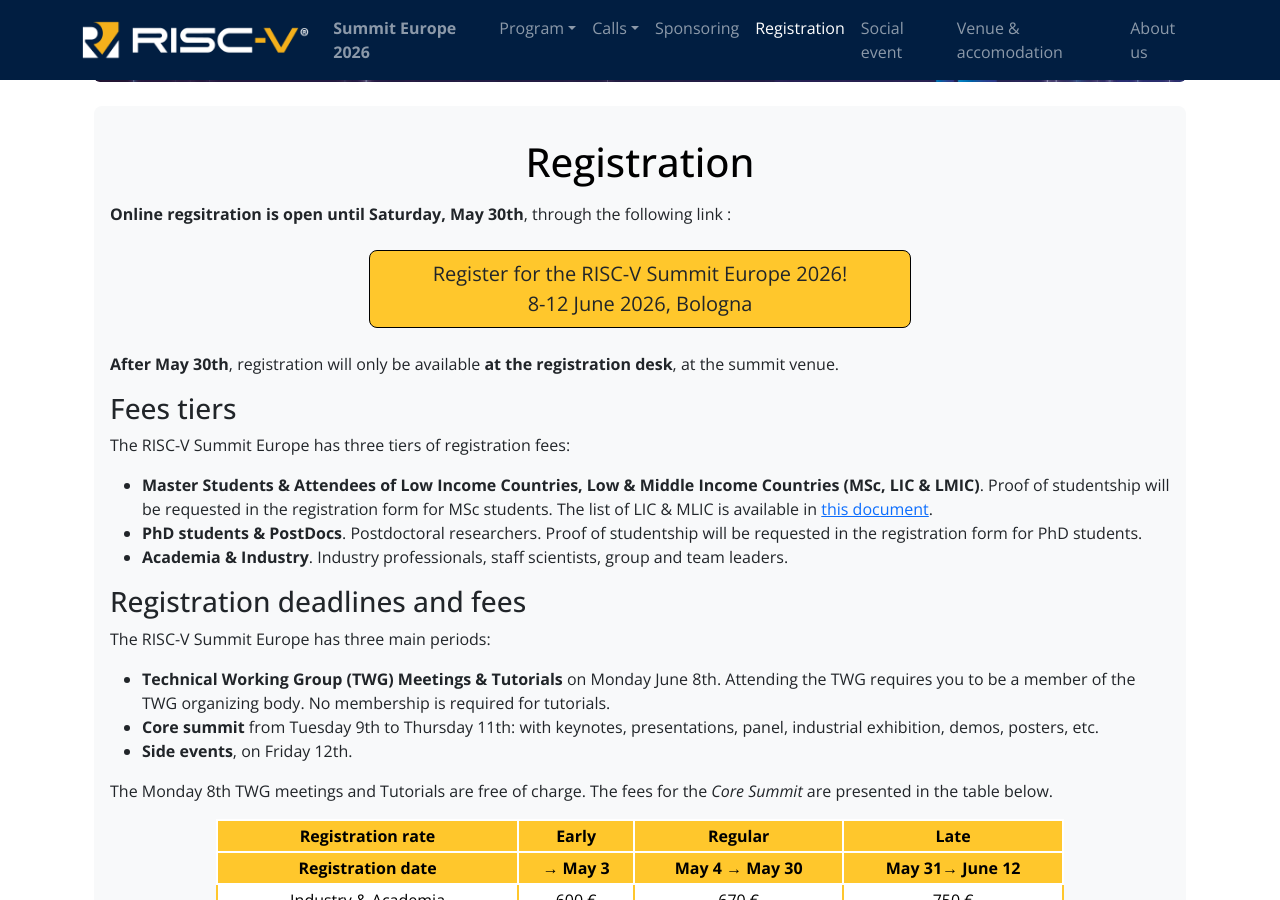
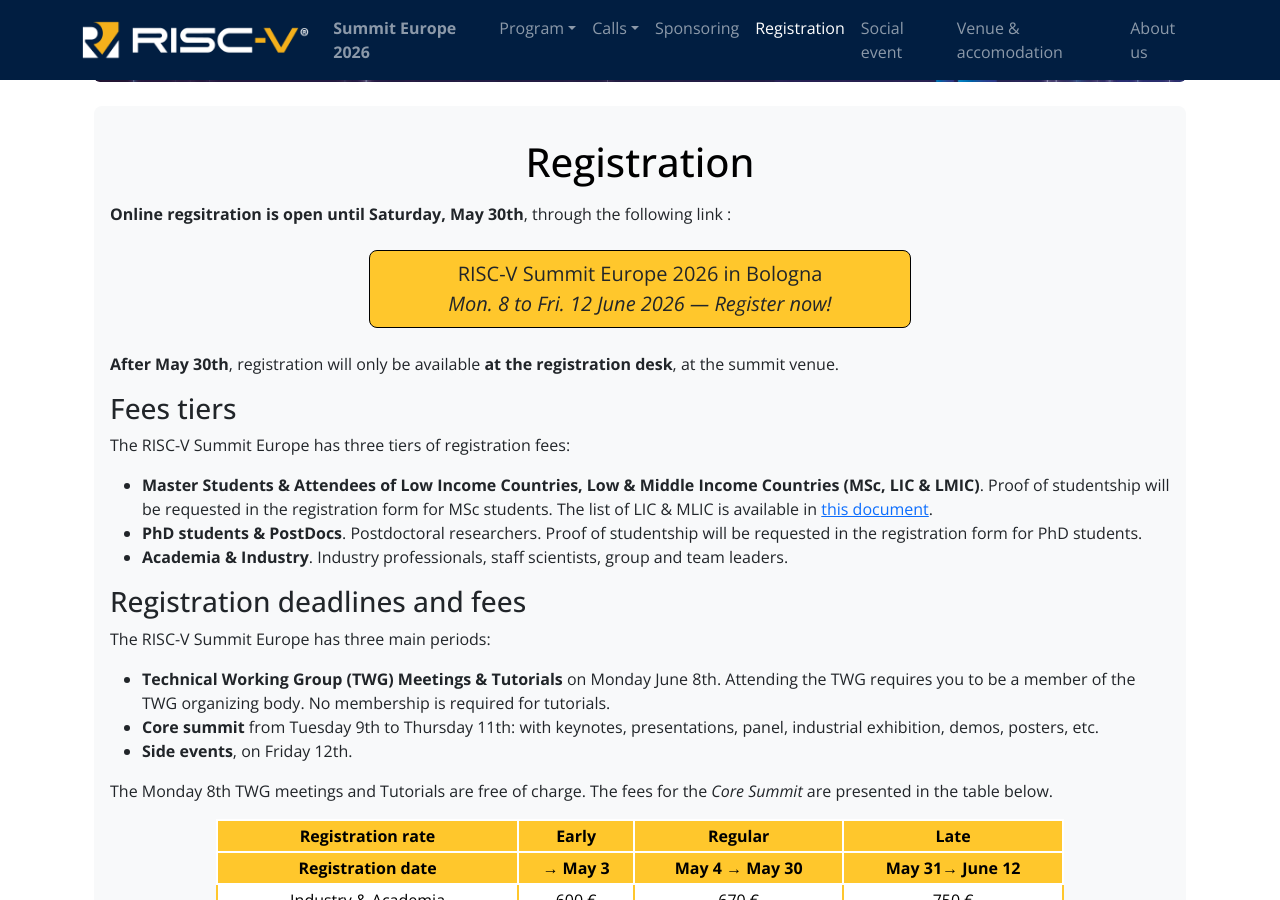
Before and after one commit to riscv-europe/summit-website-development, a Jekyll site: the page built from summit/2026/registration.md, in a window 1280 px wide and 900 px high, scrolled down 404 px. Built offline with Jekyll 4.4.1, drawn with Linux system fonts in a browser that asks for light colours.

Commit message:
Fix: improved wording.

```diff
--- a/summit/2026/registration.md
+++ b/summit/2026/registration.md
@@ -15,7 +15,7 @@
 Saturday, May 30th</strong>, through the following link :</p>
 
 <div class="row justify-content-md-center my-4">
-    <a href="https://webplatform.planning.it/risc2026/register" class="btn btn-lg" style="background-color: var(--riscv-y); border-color: black; width:50%;">Register for the RISC-V Summit Europe 2026!<br>8-12 June 2026, Bologna</a>
+    <a href="https://webplatform.planning.it/risc2026/register" class="btn btn-lg" style="background-color: var(--riscv-y); border-color: black; width:50%;">RISC-V Summit Europe 2026 in Bologna<br><em>Mon. 8 to Fri. 12 June 2026 &mdash; Register now!</em></a>
 </div>
 
 **After May 30th**, registration will only be available **at the
```
